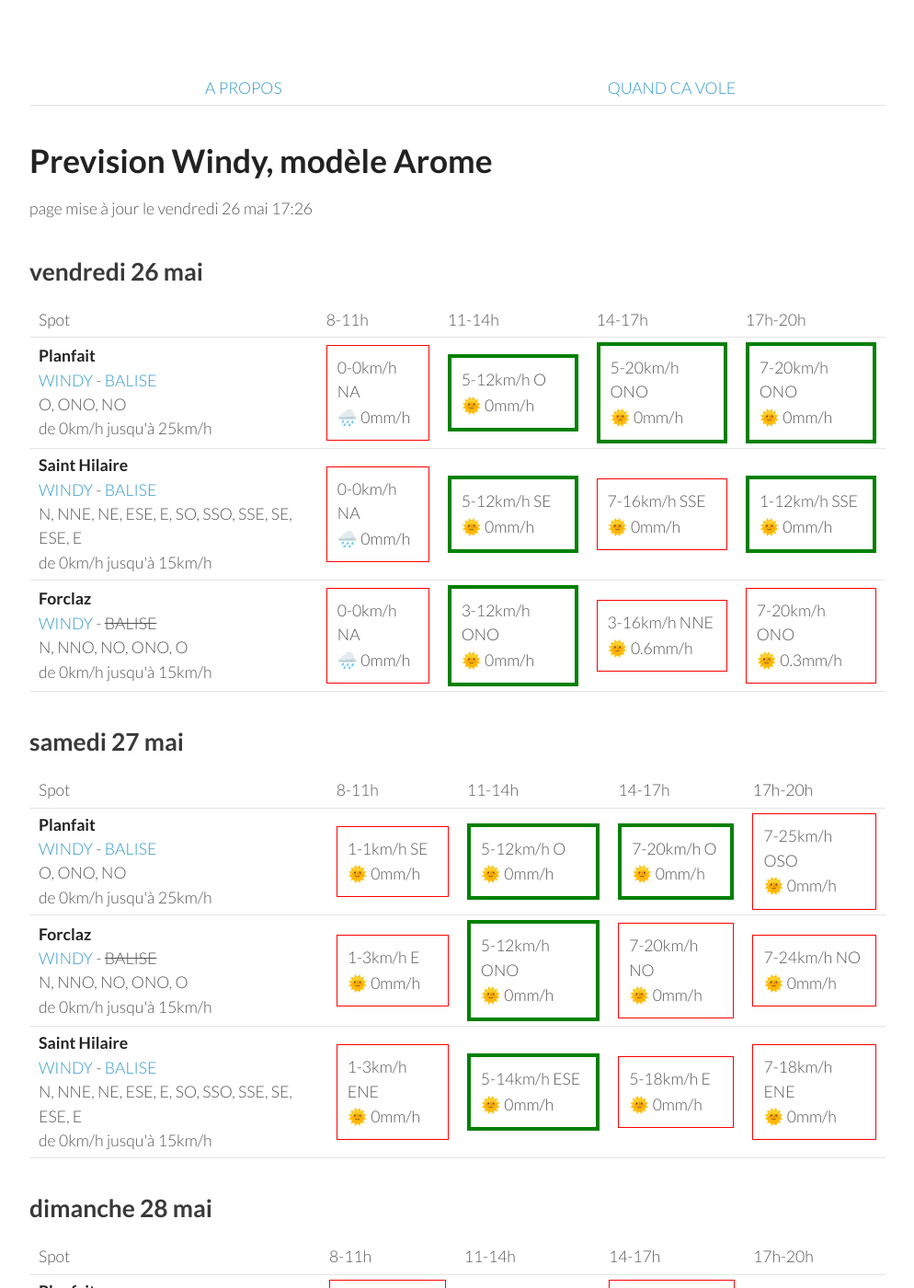
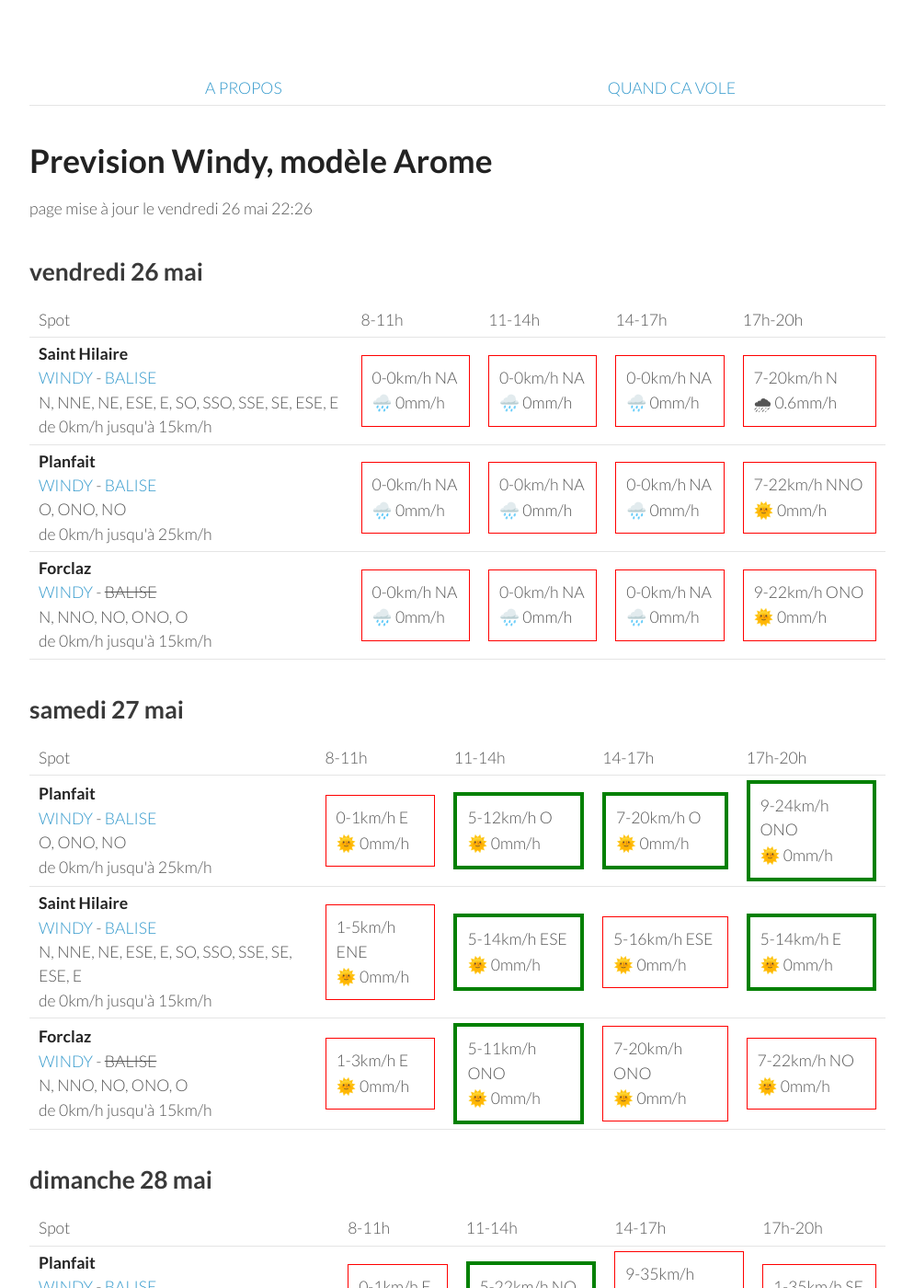
Before and after one commit to parapente-dans-le-nord/parapente-dans-le-nord.github.io, a Jekyll site: the page built from alpes_nord.markdown, in a window 1280 px wide and 1400 px high. Shown: the whole window at 92% size, without its empty margins (26-1020 px from the left). Built offline with Jekyll 4.4.1, drawn with Linux system fonts in a browser that asks for light colours; some of the changed text lies outside the part shown.

Commit message:
update index.markdown

```diff
--- a/alpes_nord.markdown
+++ b/alpes_nord.markdown
@@ -7,7 +7,7 @@ title:  "Tous les spots"
 {: .links}
 
 # Prevision Windy, modèle Arome
-page mise à jour le vendredi 26 mai 17:26
+page mise à jour le vendredi 26 mai 22:26
 
 ## vendredi 26 mai
 
@@ -22,30 +22,30 @@ page mise à jour le vendredi 26 mai 17:26
       <td>17h-20h</td>
     </tr>
 <tr>
+        <td><strong>Saint Hilaire</strong><br><a href="https://windy.com/45.307/5.888?45.087,5.889,9,m:eUFagkX">WINDY</a> - <span class=""><a href="http://www.balisemeteo.com/balise.php?idBalise=61">BALISE</a> </span><br> <span class="vent-favorable">N, NNE, NE, ESE, E, SO, SSO, SSE, SE, ESE, E</span><br><span class="force-vent">de 0km/h jusqu'à 15km/h</span> </td>
+
+            <td><div class="not-flyable"><p>0-0km/h NA</p><p>🌧️ 0mm/h</p></div></td>
+            <td><div class="not-flyable"><p>0-0km/h NA</p><p>🌧️ 0mm/h</p></div></td>
+            <td><div class="not-flyable"><p>0-0km/h NA</p><p>🌧️ 0mm/h</p></div></td>
+            <td><div class="not-flyable"><p>7-20km/h N</p><p>🌧 0.6mm/h</p></div></td>
+
+    </tr>
+<tr>
         <td><strong>Planfait</strong><br><a href="https://windy.com/45.853/6.223?45.415,6.223,8">WINDY</a> - <span class=""><a href="https://www.openwindmap.org/PP496">BALISE</a> </span><br> <span class="vent-favorable">O, ONO, NO</span><br><span class="force-vent">de 0km/h jusqu'à 25km/h</span> </td>
 
             <td><div class="not-flyable"><p>0-0km/h NA</p><p>🌧️ 0mm/h</p></div></td>
-            <td><div class="flyable"><p>5-12km/h O</p><p>🌞 0mm/h</p></div></td>
-            <td><div class="flyable"><p>5-20km/h ONO</p><p>🌞 0mm/h</p></div></td>
-            <td><div class="flyable"><p>7-20km/h ONO</p><p>🌞 0mm/h</p></div></td>
-
-    </tr>
-<tr>
-        <td><strong>Saint Hilaire</strong><br><a href="https://windy.com/45.307/5.888?45.087,5.889,9,m:eUFagkX">WINDY</a> - <span class=""><a href="http://www.balisemeteo.com/balise.php?idBalise=61">BALISE</a> </span><br> <span class="vent-favorable">N, NNE, NE, ESE, E, SO, SSO, SSE, SE, ESE, E</span><br><span class="force-vent">de 0km/h jusqu'à 15km/h</span> </td>
-
             <td><div class="not-flyable"><p>0-0km/h NA</p><p>🌧️ 0mm/h</p></div></td>
-            <td><div class="flyable"><p>5-12km/h SE</p><p>🌞 0mm/h</p></div></td>
-            <td><div class="not-flyable"><p>7-16km/h SSE</p><p>🌞 0mm/h</p></div></td>
-            <td><div class="flyable"><p>1-12km/h SSE</p><p>🌞 0mm/h</p></div></td>
+            <td><div class="not-flyable"><p>0-0km/h NA</p><p>🌧️ 0mm/h</p></div></td>
+            <td><div class="not-flyable"><p>7-22km/h NNO</p><p>🌞 0mm/h</p></div></td>
 
     </tr>
 <tr>
         <td><strong>Forclaz</strong><br><a href="https://windy.com/45.814/6.247?45.375,6.246,8,m:eVwaglz">WINDY</a> - <span class="no-balise"> BALISE </span><br> <span class="vent-favorable">N, NNO, NO, ONO, O</span><br><span class="force-vent">de 0km/h jusqu'à 15km/h</span> </td>
 
             <td><div class="not-flyable"><p>0-0km/h NA</p><p>🌧️ 0mm/h</p></div></td>
-            <td><div class="flyable"><p>3-12km/h ONO</p><p>🌞 0mm/h</p></div></td>
-            <td><div class="not-flyable"><p>3-16km/h NNE</p><p>🌞 0.6mm/h</p></div></td>
-            <td><div class="not-flyable"><p>7-20km/h ONO</p><p>🌞 0.3mm/h</p></div></td>
+            <td><div class="not-flyable"><p>0-0km/h NA</p><p>🌧️ 0mm/h</p></div></td>
+            <td><div class="not-flyable"><p>0-0km/h NA</p><p>🌧️ 0mm/h</p></div></td>
+            <td><div class="not-flyable"><p>9-22km/h ONO</p><p>🌞 0mm/h</p></div></td>
 
     </tr>
 
@@ -67,10 +67,20 @@ page mise à jour le vendredi 26 mai 17:26
 <tr>
         <td><strong>Planfait</strong><br><a href="https://windy.com/45.853/6.223?45.415,6.223,8">WINDY</a> - <span class=""><a href="https://www.openwindmap.org/PP496">BALISE</a> </span><br> <span class="vent-favorable">O, ONO, NO</span><br><span class="force-vent">de 0km/h jusqu'à 25km/h</span> </td>
 
-            <td><div class="not-flyable"><p>1-1km/h SE</p><p>🌞 0mm/h</p></div></td>
+            <td><div class="not-flyable"><p>0-1km/h E</p><p>🌞 0mm/h</p></div></td>
             <td><div class="flyable"><p>5-12km/h O</p><p>🌞 0mm/h</p></div></td>
             <td><div class="flyable"><p>7-20km/h O</p><p>🌞 0mm/h</p></div></td>
-            <td><div class="not-flyable"><p>7-25km/h OSO</p><p>🌞 0mm/h</p></div></td>
+            <td><div class="flyable"><p>9-24km/h ONO</p><p>🌞 0mm/h</p></div></td>
+
+
+    </tr>
+<tr>
+        <td><strong>Saint Hilaire</strong><br><a href="https://windy.com/45.307/5.888?45.087,5.889,9,m:eUFagkX">WINDY</a> - <span class=""><a href="http://www.balisemeteo.com/balise.php?idBalise=61">BALISE</a> </span><br> <span class="vent-favorable">N, NNE, NE, ESE, E, SO, SSO, SSE, SE, ESE, E</span><br><span class="force-vent">de 0km/h jusqu'à 15km/h</span> </td>
+
+            <td><div class="not-flyable"><p>1-5km/h ENE</p><p>🌞 0mm/h</p></div></td>
+            <td><div class="flyable"><p>5-14km/h ESE</p><p>🌞 0mm/h</p></div></td>
+            <td><div class="not-flyable"><p>5-16km/h ESE</p><p>🌞 0mm/h</p></div></td>
+            <td><div class="flyable"><p>5-14km/h E</p><p>🌞 0mm/h</p></div></td>
 
 
     </tr>
@@ -78,19 +88,9 @@ page mise à jour le vendredi 26 mai 17:26
         <td><strong>Forclaz</strong><br><a href="https://windy.com/45.814/6.247?45.375,6.246,8,m:eVwaglz">WINDY</a> - <span class="no-balise"> BALISE </span><br> <span class="vent-favorable">N, NNO, NO, ONO, O</span><br><span class="force-vent">de 0km/h jusqu'à 15km/h</span> </td>
 
             <td><div class="not-flyable"><p>1-3km/h E</p><p>🌞 0mm/h</p></div></td>
-            <td><div class="flyable"><p>5-12km/h ONO</p><p>🌞 0mm/h</p></div></td>
-            <td><div class="not-flyable"><p>7-20km/h NO</p><p>🌞 0mm/h</p></div></td>
-            <td><div class="not-flyable"><p>7-24km/h NO</p><p>🌞 0mm/h</p></div></td>
-
-
-    </tr>
-<tr>
-        <td><strong>Saint Hilaire</strong><br><a href="https://windy.com/45.307/5.888?45.087,5.889,9,m:eUFagkX">WINDY</a> - <span class=""><a href="http://www.balisemeteo.com/balise.php?idBalise=61">BALISE</a> </span><br> <span class="vent-favorable">N, NNE, NE, ESE, E, SO, SSO, SSE, SE, ESE, E</span><br><span class="force-vent">de 0km/h jusqu'à 15km/h</span> </td>
-
-            <td><div class="not-flyable"><p>1-3km/h ENE</p><p>🌞 0mm/h</p></div></td>
-            <td><div class="flyable"><p>5-14km/h ESE</p><p>🌞 0mm/h</p></div></td>
-            <td><div class="not-flyable"><p>5-18km/h E</p><p>🌞 0mm/h</p></div></td>
-            <td><div class="not-flyable"><p>7-18km/h ENE</p><p>🌞 0mm/h</p></div></td>
+            <td><div class="flyable"><p>5-11km/h ONO</p><p>🌞 0mm/h</p></div></td>
+            <td><div class="not-flyable"><p>7-20km/h ONO</p><p>🌞 0mm/h</p></div></td>
+            <td><div class="not-flyable"><p>7-22km/h NO</p><p>🌞 0mm/h</p></div></td>
 
 
     </tr>
@@ -113,7 +113,7 @@ page mise à jour le vendredi 26 mai 17:26
 <tr>
         <td><strong>Planfait</strong><br><a href="https://windy.com/45.853/6.223?45.415,6.223,8">WINDY</a> - <span class=""><a href="https://www.openwindmap.org/PP496">BALISE</a> </span><br> <span class="vent-favorable">O, ONO, NO</span><br><span class="force-vent">de 0km/h jusqu'à 25km/h</span> </td>
 
-            <td><div class="not-flyable"><p>3-16km/h ESE</p><p>🌞 0mm/h</p></div></td>
+            <td><div class="not-flyable"><p>0-1km/h E</p><p>🌞 0mm/h</p></div></td>
             <td><div class="flyable"><p>5-22km/h NO</p><p>🌞 0mm/h</p></div></td>
             <td><div class="not-flyable"><p>9-35km/h NNO</p><p>🌧 0.2mm/h</p></div></td>
             <td><div class="not-flyable"><p>1-35km/h SE</p><p>🌧 1mm/h</p></div></td>
@@ -123,20 +123,20 @@ page mise à jour le vendredi 26 mai 17:26
 <tr>
         <td><strong>Saint Hilaire</strong><br><a href="https://windy.com/45.307/5.888?45.087,5.889,9,m:eUFagkX">WINDY</a> - <span class=""><a href="http://www.balisemeteo.com/balise.php?idBalise=61">BALISE</a> </span><br> <span class="vent-favorable">N, NNE, NE, ESE, E, SO, SSO, SSE, SE, ESE, E</span><br><span class="force-vent">de 0km/h jusqu'à 15km/h</span> </td>
 
-            <td><div class="not-flyable"><p>1-11km/h NO</p><p>🌞 0mm/h</p></div></td>
+            <td><div class="flyable"><p>1-5km/h E</p><p>🌞 0mm/h</p></div></td>
             <td><div class="not-flyable"><p>3-20km/h ONO</p><p>🌞 0mm/h</p></div></td>
-            <td><div class="not-flyable"><p>3-25km/h NO</p><p>🌧 1.7mm/h</p></div></td>
-            <td><div class="not-flyable"><p>1-25km/h OSO</p><p>🌧 5mm/h</p></div></td>
+            <td><div class="not-flyable"><p>3-31km/h O</p><p>🌧 0.4mm/h</p></div></td>
+            <td><div class="not-flyable"><p>3-31km/h SO</p><p>🌧 6mm/h</p></div></td>
 
 
     </tr>
 <tr>
         <td><strong>Forclaz</strong><br><a href="https://windy.com/45.814/6.247?45.375,6.246,8,m:eVwaglz">WINDY</a> - <span class="no-balise"> BALISE </span><br> <span class="vent-favorable">N, NNO, NO, ONO, O</span><br><span class="force-vent">de 0km/h jusqu'à 15km/h</span> </td>
 
-            <td><div class="not-flyable"><p>5-16km/h ESE</p><p>🌞 0mm/h</p></div></td>
-            <td><div class="not-flyable"><p>5-22km/h ONO</p><p>🌞 0mm/h</p></div></td>
-            <td><div class="not-flyable"><p>9-37km/h NO</p><p>🌧 0.2mm/h</p></div></td>
-            <td><div class="not-flyable"><p>3-37km/h SSE</p><p>🌧 1.4mm/h</p></div></td>
+            <td><div class="not-flyable"><p>1-3km/h E</p><p>🌞 0mm/h</p></div></td>
+            <td><div class="not-flyable"><p>5-20km/h ONO</p><p>🌞 0mm/h</p></div></td>
+            <td><div class="not-flyable"><p>5-31km/h NO</p><p>🌧 0.6mm/h</p></div></td>
+            <td><div class="not-flyable"><p>3-27km/h SO</p><p>🌧 1.2mm/h</p></div></td>
 
 
     </tr>
@@ -157,6 +157,16 @@ page mise à jour le vendredi 26 mai 17:26
       <td>17h-20h</td>
     </tr>
 <tr>
+        <td><strong>Saint Hilaire</strong><br><a href="https://windy.com/45.307/5.888?45.087,5.889,9,m:eUFagkX">WINDY</a> - <span class=""><a href="http://www.balisemeteo.com/balise.php?idBalise=61">BALISE</a> </span><br> <span class="vent-favorable">N, NNE, NE, ESE, E, SO, SSO, SSE, SE, ESE, E</span><br><span class="force-vent">de 0km/h jusqu'à 15km/h</span> </td>
+
+            <td><div class="flyable"><p>1-11km/h N</p><p>🌞 0mm/h</p></div></td>
+            <td><div class="not-flyable"><p>1-20km/h ONO</p><p>🌞 0mm/h</p></div></td>
+            <td><div class="not-flyable"><p>3-29km/h ENE</p><p>🌧 1.2mm/h</p></div></td>
+            <td><div class="not-flyable"><p>1-24km/h N</p><p>🌧 4.5mm/h</p></div></td>
+
+
+    </tr>
+<tr>
         <td><strong>Planfait</strong><br><a href="https://windy.com/45.853/6.223?45.415,6.223,8">WINDY</a> - <span class=""><a href="https://www.openwindmap.org/PP496">BALISE</a> </span><br> <span class="vent-favorable">O, ONO, NO</span><br><span class="force-vent">de 0km/h jusqu'à 25km/h</span> </td>
 
             <td><div class="not-flyable"><p>1-14km/h ESE</p><p>🌞 0mm/h</p></div></td>
@@ -167,22 +177,12 @@ page mise à jour le vendredi 26 mai 17:26
 
     </tr>
 <tr>
-        <td><strong>Saint Hilaire</strong><br><a href="https://windy.com/45.307/5.888?45.087,5.889,9,m:eUFagkX">WINDY</a> - <span class=""><a href="http://www.balisemeteo.com/balise.php?idBalise=61">BALISE</a> </span><br> <span class="vent-favorable">N, NNE, NE, ESE, E, SO, SSO, SSE, SE, ESE, E</span><br><span class="force-vent">de 0km/h jusqu'à 15km/h</span> </td>
-
-            <td><div class="not-flyable"><p>1-12km/h NO</p><p>🌞 0mm/h</p></div></td>
-            <td><div class="not-flyable"><p>3-20km/h ONO</p><p>🌧 0.2mm/h</p></div></td>
-            <td><div class="not-flyable"><p>5-33km/h NNO</p><p>🌧 0.7mm/h</p></div></td>
-            <td><div class="not-flyable"><p>3-31km/h NO</p><p>🌧 5mm/h</p></div></td>
-
-
-    </tr>
-<tr>
         <td><strong>Forclaz</strong><br><a href="https://windy.com/45.814/6.247?45.375,6.246,8,m:eVwaglz">WINDY</a> - <span class="no-balise"> BALISE </span><br> <span class="vent-favorable">N, NNO, NO, ONO, O</span><br><span class="force-vent">de 0km/h jusqu'à 15km/h</span> </td>
 
-            <td><div class="not-flyable"><p>3-16km/h SE</p><p>🌞 0mm/h</p></div></td>
-            <td><div class="not-flyable"><p>5-20km/h ONO</p><p>🌞 0mm/h</p></div></td>
-            <td><div class="not-flyable"><p>3-29km/h ONO</p><p>🌧 0.5mm/h</p></div></td>
-            <td><div class="not-flyable"><p>0-24km/h NO</p><p>🌧 2.9mm/h</p></div></td>
+            <td><div class="not-flyable"><p>3-18km/h ESE</p><p>🌞 0mm/h</p></div></td>
+            <td><div class="not-flyable"><p>3-20km/h ONO</p><p>🌞 0mm/h</p></div></td>
+            <td><div class="not-flyable"><p>7-33km/h NO</p><p>🌧 0.6mm/h</p></div></td>
+            <td><div class="not-flyable"><p>1-31km/h NO</p><p>🌧 0.8mm/h</p></div></td>
 
 
     </tr>
@@ -203,16 +203,6 @@ page mise à jour le vendredi 26 mai 17:26
       <td>17h-20h</td>
     </tr>
 <tr>
-        <td><strong>Saint Hilaire</strong><br><a href="https://windy.com/45.307/5.888?45.087,5.889,9,m:eUFagkX">WINDY</a> - <span class=""><a href="http://www.balisemeteo.com/balise.php?idBalise=61">BALISE</a> </span><br> <span class="vent-favorable">N, NNE, NE, ESE, E, SO, SSO, SSE, SE, ESE, E</span><br><span class="force-vent">de 0km/h jusqu'à 15km/h</span> </td>
-
-            <td><div class="flyable"><p>1-12km/h NNE</p><p>🌞 0mm/h</p></div></td>
-            <td><div class="not-flyable"><p>3-22km/h ONO</p><p>🌞 0mm/h</p></div></td>
-            <td><div class="not-flyable"><p>5-25km/h NO</p><p>🌧 0.9mm/h</p></div></td>
-            <td><div class="not-flyable"><p>1-27km/h N</p><p>🌧 5mm/h</p></div></td>
-
-
-    </tr>
-<tr>
         <td><strong>Planfait</strong><br><a href="https://windy.com/45.853/6.223?45.415,6.223,8">WINDY</a> - <span class=""><a href="https://www.openwindmap.org/PP496">BALISE</a> </span><br> <span class="vent-favorable">O, ONO, NO</span><br><span class="force-vent">de 0km/h jusqu'à 25km/h</span> </td>
 
             <td><div class="not-flyable"><p>3-16km/h ESE</p><p>🌞 0mm/h</p></div></td>
@@ -223,12 +213,22 @@ page mise à jour le vendredi 26 mai 17:26
 
     </tr>
 <tr>
+        <td><strong>Saint Hilaire</strong><br><a href="https://windy.com/45.307/5.888?45.087,5.889,9,m:eUFagkX">WINDY</a> - <span class=""><a href="http://www.balisemeteo.com/balise.php?idBalise=61">BALISE</a> </span><br> <span class="vent-favorable">N, NNE, NE, ESE, E, SO, SSO, SSE, SE, ESE, E</span><br><span class="force-vent">de 0km/h jusqu'à 15km/h</span> </td>
+
+            <td><div class="not-flyable"><p>1-11km/h NNO</p><p>🌞 0mm/h</p></div></td>
+            <td><div class="not-flyable"><p>3-20km/h NO</p><p>🌧 0.6mm/h</p></div></td>
+            <td><div class="not-flyable"><p>5-29km/h NNO</p><p>🌧 0.5mm/h</p></div></td>
+            <td><div class="not-flyable"><p>1-40km/h NE</p><p>🌧 1.2mm/h</p></div></td>
+
+
+    </tr>
+<tr>
         <td><strong>Forclaz</strong><br><a href="https://windy.com/45.814/6.247?45.375,6.246,8,m:eVwaglz">WINDY</a> - <span class="no-balise"> BALISE </span><br> <span class="vent-favorable">N, NNO, NO, ONO, O</span><br><span class="force-vent">de 0km/h jusqu'à 15km/h</span> </td>
 
-            <td><div class="not-flyable"><p>3-18km/h SE</p><p>🌞 0mm/h</p></div></td>
+            <td><div class="not-flyable"><p>3-20km/h ESE</p><p>🌞 0mm/h</p></div></td>
             <td><div class="not-flyable"><p>3-20km/h ONO</p><p>🌞 0mm/h</p></div></td>
-            <td><div class="not-flyable"><p>7-29km/h NO</p><p>🌧 0.2mm/h</p></div></td>
-            <td><div class="not-flyable"><p>3-33km/h O</p><p>🌧 1.6mm/h</p></div></td>
+            <td><div class="not-flyable"><p>7-31km/h NO</p><p>🌧 0.2mm/h</p></div></td>
+            <td><div class="not-flyable"><p>1-33km/h NO</p><p>🌧 0.4mm/h</p></div></td>
 
 
     </tr>
@@ -261,20 +261,20 @@ page mise à jour le vendredi 26 mai 17:26
 <tr>
         <td><strong>Saint Hilaire</strong><br><a href="https://windy.com/45.307/5.888?45.087,5.889,9,m:eUFagkX">WINDY</a> - <span class=""><a href="http://www.balisemeteo.com/balise.php?idBalise=61">BALISE</a> </span><br> <span class="vent-favorable">N, NNE, NE, ESE, E, SO, SSO, SSE, SE, ESE, E</span><br><span class="force-vent">de 0km/h jusqu'à 15km/h</span> </td>
 
-            <td><div class="flyable"><p>1-11km/h N</p><p>🌞 0mm/h</p></div></td>
-            <td><div class="not-flyable"><p>3-18km/h O</p><p>🌞 0mm/h</p></div></td>
-            <td><div class="not-flyable"><p>3-27km/h O</p><p>🌧 1.6mm/h</p></div></td>
-            <td><div class="not-flyable"><p>0-27km/h SSO</p><p>🌧 10mm/h</p></div></td>
+            <td><div class="not-flyable"><p>1-14km/h NNO</p><p>🌞 0mm/h</p></div></td>
+            <td><div class="not-flyable"><p>3-24km/h OSO</p><p>🌞 0mm/h</p></div></td>
+            <td><div class="not-flyable"><p>1-29km/h SSE</p><p>🌧 0.6mm/h</p></div></td>
+            <td><div class="not-flyable"><p>3-33km/h SO</p><p>🌧 13mm/h</p></div></td>
 
 
     </tr>
 <tr>
         <td><strong>Forclaz</strong><br><a href="https://windy.com/45.814/6.247?45.375,6.246,8,m:eVwaglz">WINDY</a> - <span class="no-balise"> BALISE </span><br> <span class="vent-favorable">N, NNO, NO, ONO, O</span><br><span class="force-vent">de 0km/h jusqu'à 15km/h</span> </td>
 
-            <td><div class="not-flyable"><p>3-16km/h SE</p><p>🌞 0mm/h</p></div></td>
-            <td><div class="not-flyable"><p>1-20km/h O</p><p>🌞 0mm/h</p></div></td>
-            <td><div class="not-flyable"><p>9-33km/h N</p><p>🌧 0.7mm/h</p></div></td>
-            <td><div class="not-flyable"><p>3-33km/h O</p><p>🌧 3.2mm/h</p></div></td>
+            <td><div class="not-flyable"><p>3-18km/h SE</p><p>🌞 0mm/h</p></div></td>
+            <td><div class="not-flyable"><p>1-20km/h OSO</p><p>🌞 0mm/h</p></div></td>
+            <td><div class="not-flyable"><p>7-25km/h NO</p><p>🌧 0.9mm/h</p></div></td>
+            <td><div class="not-flyable"><p>1-29km/h S</p><p>🌧 1.6mm/h</p></div></td>
 
 
     </tr>
```
